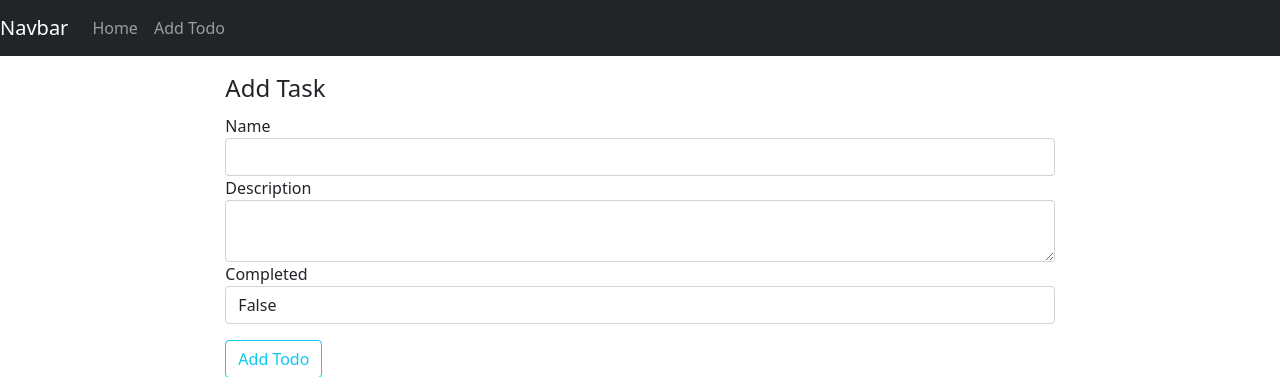
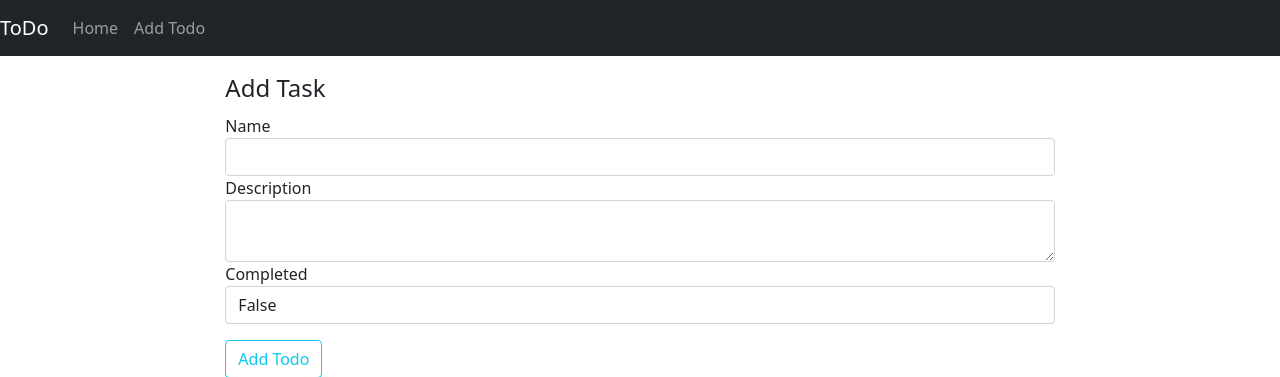
Before and after one commit to Satty-17/ToDoApp, a Flask app: page /add_todo in a window 1280 px wide. Shown: the top 377 px of the page. Run offline with Flask 3, Linux system fonts and the light colour scheme; parts of the project's set-up code (start-up, migrations or seed data) failed here and were passed over; some libraries are stand-ins or nearby versions.

Commit message:
Final commit

```diff
--- a/application/routes.py
+++ b/application/routes.py
@@ -1,14 +1,12 @@
 from application import app
-from flask import redirect, render_template, flash, request, url_for
+from flask import abort, redirect, render_template, flash, request, url_for, redirect
 from .forms import TodoForm
 from flask.templating import render_template_string
 from werkzeug.datastructures import RequestCacheControl
 from datetime import datetime
 from application import db
-import pytz
 from bson import ObjectId
 
-# Set the Indian Standard Time timezone
 
 
 @app.route("/")
@@ -16,9 +14,6 @@ def get_todos():
     todos = []
     for todo in db.todo_flask.find().sort("date_created", -1):
         todo["_id"] = str(todo["_id"])
-
-
-
         todos.append(todo)
     return render_template("view_todos.html", title="Layout page", todos=todos)
 
@@ -66,9 +61,18 @@ def update_todo(id):
 
     else:
         form = TodoForm()
-        todo = db.todo_flask.find_one_or_404({"_id": ObjectId(id)})
+        todo = db.todo_flask.find_one({"_id": ObjectId(id)})
+        if not todo:
+            abort(404)  # Return a 404 error if the todo is not found
+
         form.name.data = todo.get("name", None)
         form.description.data = todo.get("description", None)
         form.completed.data = todo.get("completed", None)
 
     return render_template("add_todo.html", form = form)
+
+@app.route("/delete_todo/<id>")
+def delete_todo(id):
+    db.todo_flask.find_one_and_delete({"_id": ObjectId(id)})
+    flash("Todo deleted", "success")
+    return redirect("/")
--- a/application/templates/layout.html
+++ b/application/templates/layout.html
@@ -4,6 +4,8 @@
     <meta charset="UTF-8">
     <meta name="viewport" content="width=device-width, initial-scale=1.0">
     <link href="https://cdn.jsdelivr.net/npm/bootstrap@5.0.2/dist/css/bootstrap.min.css" rel="stylesheet" integrity="sha384-EVSTQN3/azprG1Anm3QDgpJLIm9Nao0Yz1ztcQTwFspd3yD65VohhpuuCOmLASjC" crossorigin="anonymous">
+
+    <script src="https://cdn.jsdelivr.net/npm/sweetalert2@10.12.5/dist/sweetalert2.all.min.js"></script>
 
     {% if title %}
         <title>ToDo App {{ title }}</title>
@@ -16,7 +18,7 @@
 
     <header>
         <nav class="navbar navbar-expand-lg navbar-dark fixed-top bg-dark">
-            <a class="navbar-brand" href="#">Navbar</a>
+            <a class="navbar-brand" href="{{ url_for('get_todos') }}">ToDo</a>
             <button class="navbar-toggler" type="button" data-toggle="collapse" data-target="#navbarSupportedContent" aria-controls="navbarSupportedContent" aria-expanded="false" aria-label="Toggle navigation">
                 <span class="navbar-toggler-icon"></span>
             </button>
@@ -24,10 +26,10 @@
             <div class="collapse navbar-collapse" id="navbarSupportedContent">
                 <ul class="navbar-nav ml-auto">
                     <li class="nav-item active">
-                        <a class="nav-link" href="#">Home</a>
+                        <a class="nav-link" href="{{ url_for('get_todos') }}">Home</a>
                     </li>
                     <li class="nav-item">
-                        <a class="nav-link" href="#">Add Todo</a>
+                        <a class="nav-link" href="{{ url_for('add_todo') }}">Add Todo</a>
                     </li>
                 </ul>
             </div>
@@ -38,6 +40,22 @@
         <div class="row">
             <div class="col-md-2"></div>
             <div class="col-md-8">
+
+                {% with messages = get_flashed_messages(with_categories=true) %}
+                    {% if messages %}
+                        {% for category, message in messages %}
+                            <script>
+                                Swal.fire({
+                                    title:"{{ category.title() }}",
+                                    text: "{{ message }}",
+                                    icon: "{{ category }}",
+                                    closeOnConfirm: false
+                                })
+                            </script>
+                        {% endfor %}
+                    {% endif %}
+                {% endwith %}
+
                 {% block content %}
                 {% endblock content %}
             </div>
--- a/application/templates/view_todos.html
+++ b/application/templates/view_todos.html
@@ -12,7 +12,9 @@
                 <p class="card-text text-muted">{{ todo.date_created }}</p>
                 <p class="card-text">{{ todo.description }}</p>
 
-                <a href="{{ url_for('update_todo' id = todo._id) }}" class="btn btn-info btn-sm">Update</a>
+                <a href="{{ url_for('update_todo', id = todo._id) }}" class="btn btn-outline-info btn-sm">Update</a>
+                <a href="{{ url_for('delete_todo', id=todo._id) }}" class="btn btn-outline-danger btn-sm">Delete</a>
+
             </div>
         </div>
     {% endfor %}
```
